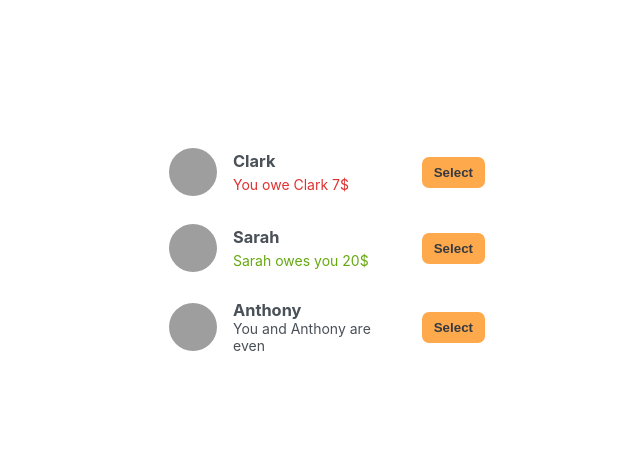
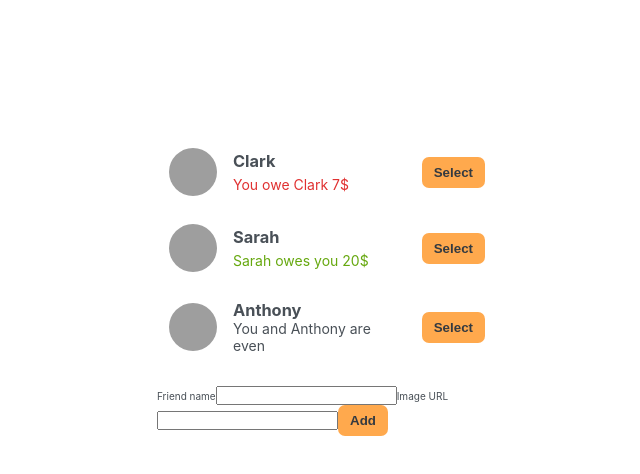
Before and after one commit to carlosaflach/Eat--n-split-Project, a React (Create React App) app: page / in a window 1280 px wide. Shown: the top 474 px of the page, without its empty margins (73-713 px from the left). Built offline with nearby package versions, Linux system fonts and the light colour scheme; grey boxes are pictures that could not be loaded; the HTML template or start-up script is replaced by a standard one.

Commit message:
refactor: import usable button

```diff
--- a/src/App.tsx
+++ b/src/App.tsx
@@ -1,5 +1,6 @@
 import React from 'react';
 import FriendsList from './Components/FriendsList';
+import FormAddFriend from './Components/FormAddFriend';
 
 export interface IFriends {
   id: number;
@@ -34,6 +35,7 @@ const App = () => {
     <div className='app'>
       <div className='sidebar'>
         <FriendsList initialFriends={initialFriends} />
+        <FormAddFriend />
       </div>
     </div>
   );
--- a/src/Components/Friend.tsx
+++ b/src/Components/Friend.tsx
@@ -1,5 +1,6 @@
 import { FC } from 'react';
 import { IFriends } from '../App';
+import Button from './Button';
 
 interface IFriendProps {
   friend: IFriends;
@@ -23,7 +24,7 @@ const Friend: FC<IFriendProps> = ({ friend }) => {
       )}
       {friend.balance === 0 && <p>You and {friend.name} are even</p>}
 
-      <button className='button'>Select</button>
+      <Button>Select</Button>
     </li>
   );
 };
```
